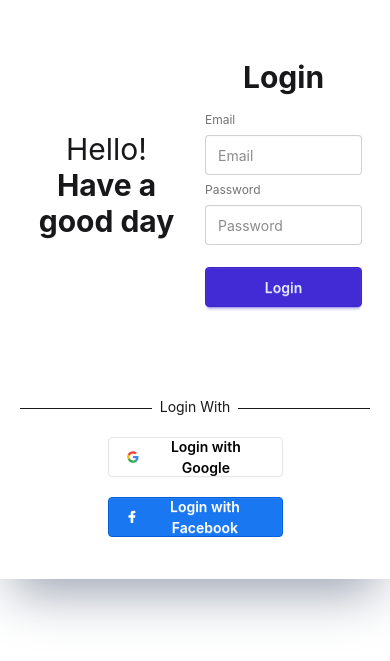
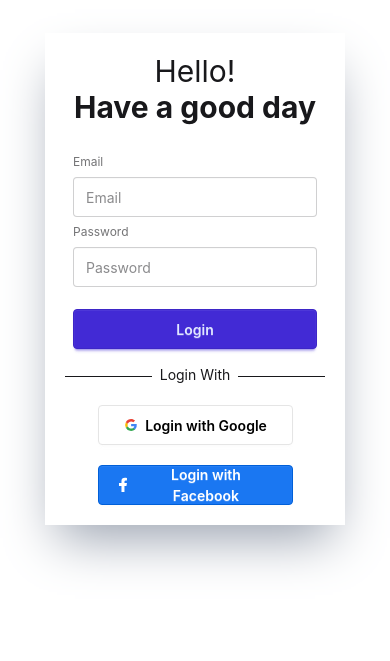
Before and after one commit to SubrotoKumar7/kajki, a React (Vite) app: page /auth/login in a window 390 px wide. Shown: the part 143-804 px from the top of the page. Built offline with nearby package versions, Linux system fonts and the light colour scheme.

Commit message:
login page responsive

```diff
--- a/src/components/SocialAuth.jsx
+++ b/src/components/SocialAuth.jsx
@@ -9,7 +9,7 @@ const SocialAuth = () => {
         {/* social auth */}
         <div className="mx-auto flex flex-col items-center">
             {/* Google */}
-            <button className="btn bg-white text-black border-[#e5e5e5] w-1/2 mb-5">
+            <button className="btn bg-white text-black border-[#e5e5e5] md:w-1/2 w-3/4 mb-5">
             <svg
                 aria-label="Google logo"
                 width="16"
@@ -41,7 +41,7 @@ const SocialAuth = () => {
             </button>
 
             {/* Facebook */}
-            <button className="btn bg-[#1A77F2] text-white border-[#005fd8] w-1/2">
+            <button className="btn bg-[#1A77F2] text-white border-[#005fd8] md:w-1/2 w-3/4">
             <svg
                 aria-label="Facebook logo"
                 width="16"
--- a/src/pages/Login.jsx
+++ b/src/pages/Login.jsx
@@ -3,16 +3,16 @@ import SocialAuth from "../components/SocialAuth";
 const Login = () => {
     return (
       <div className="flex justify-center items-center h-screen">
-        <div className="grid grid-rows-12 grid-cols-12 gap-1 items-center p-5 md:w-200 h-150 shadow-2xl shadow-gray-400">
+        <div className="grid grid-rows-12 grid-cols-12 gap-1 items-center p-5 md:w-200 md:h-150 shadow-2xl shadow-gray-400">
           {/* welcome message */}
-          <div className="col-span-6 row-span-8">
+          <div className="md:col-span-6 col-span-12 md:row-span-8 row-span-full">
             <h1 className="text-center text-3xl">
               Hello! <br /> <b>Have a good day</b>
             </h1>
           </div>
           {/* login form */}
-          <div className="col-span-6 row-span-8 p-2">
-            <h1 className="text-3xl text-center font-bold mb-3">Login</h1>
+          <div className="md:col-span-6 col-span-12 md:row-span-8 p-2 mt-3">
+            <h1 className="text-3xl text-center font-bold mb-3 md:block hidden">Login</h1>
             <fieldset className="fieldset">
               <label className="label">Email</label>
               <input
```
